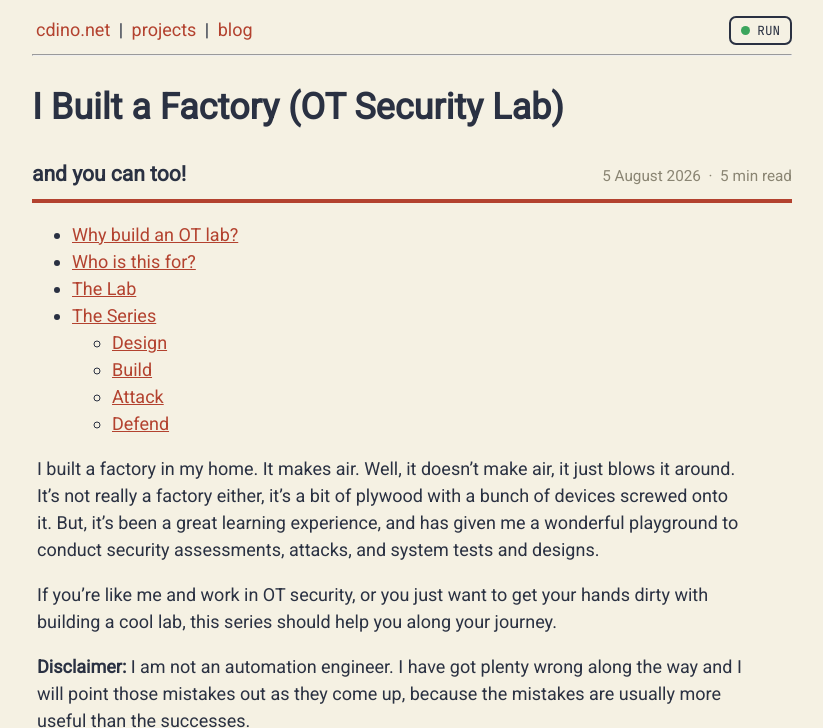
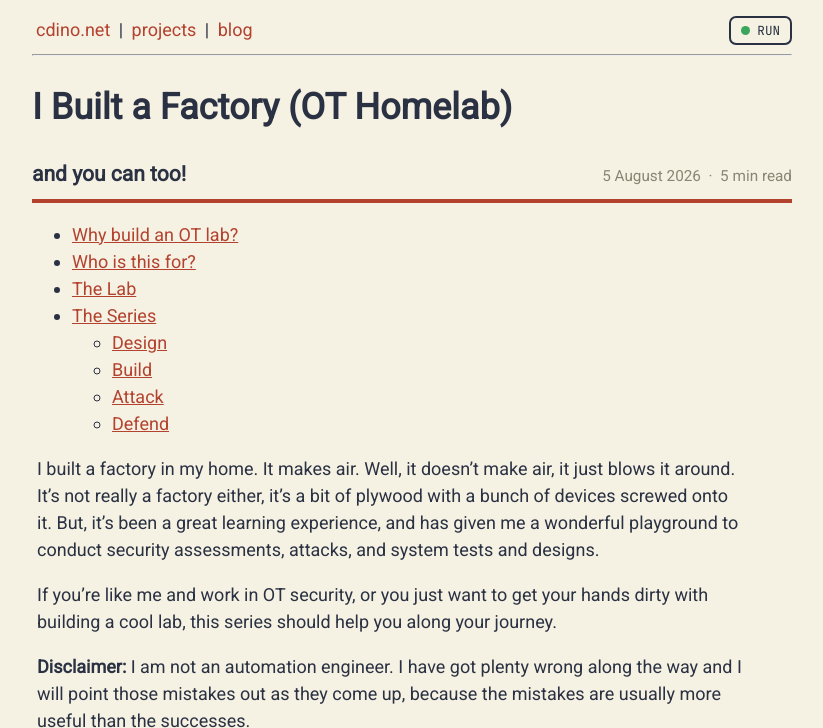
Before and after one commit to chrisdinozzi/chrisdinozzi.github.io, a Jekyll site: the page built from _posts/2026-08-05-ot-lab-intro.md, in a window 1280 px wide and 900 px high, cut to the strip 0-728 px from the top of the window. Shown: the whole strip, without its empty margins (228-1051 px from the left). Built offline with Jekyll 4.4.1, drawn with Linux system fonts in a browser that asks for light colours.

Commit message:
fixed title

```diff
--- a/_posts/2026-08-05-ot-lab-intro.md
+++ b/_posts/2026-08-05-ot-lab-intro.md
@@ -1,6 +1,6 @@
 ---
 layout: post
-title: "I Built a Factory (OT Security Lab)"
+title: "I Built a Factory (OT Homelab)"
 subtitle: "and you can too!"
 date: 2026-08-05
 description: "An overview of my OT security lab and an index of all the upcoming blog posts related to it."
```
